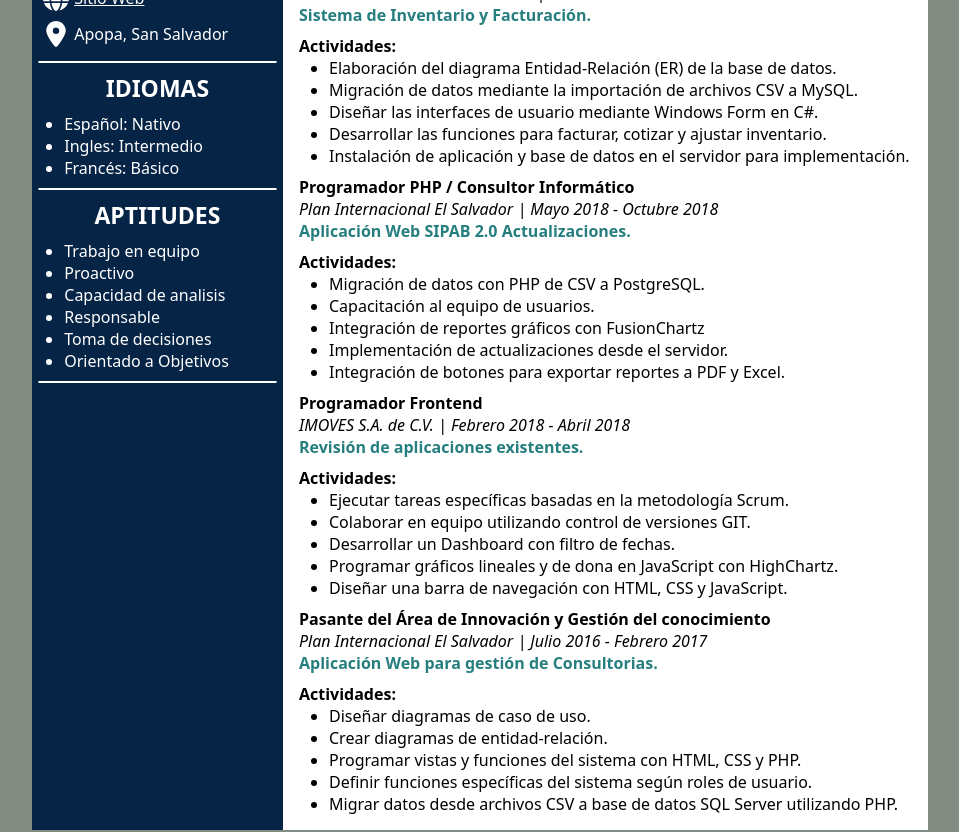
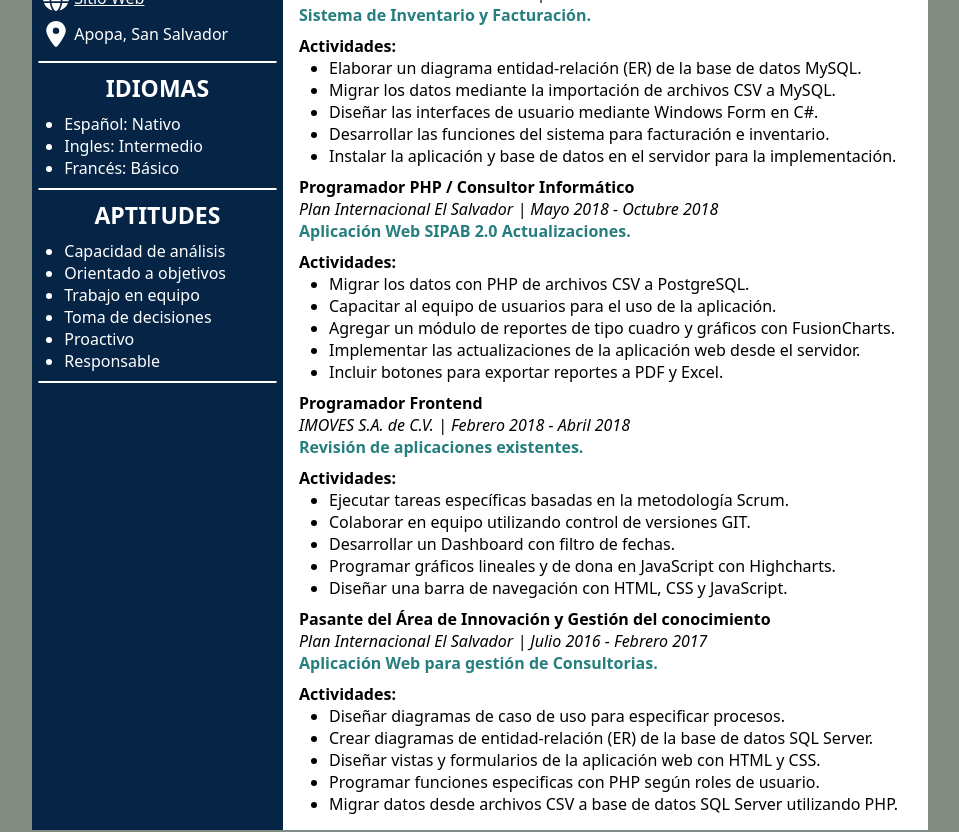
Before and after one commit to Isaac953/curriculum_isaac, a Next.js app: page / in a window 1280 px wide. Shown: the part 480-1312 px from the top of the page, without its empty margins (160-1119 px from the left). Built offline with nearby package versions, Linux system fonts and the light colour scheme.

Commit message:
UP_02: Mejora de redacción de experiencias laborales

```diff
--- a/src/app/components/cards/02_contact/Contact.js
+++ b/src/app/components/cards/02_contact/Contact.js
@@ -55,7 +55,7 @@ export const Contact = () => {
       <ul className="contactcard__list">
         {contactData.map((item) => (
           <li key={item.id} className="contactcard__list--item">
-          {/* url Hidden no exist */}
+            {/* url Hidden no exist */}
             {item.url ? (
               <Link
                 href={{ pathname: item.url }}
--- a/src/app/components/cards/03_profile/Profile.js
+++ b/src/app/components/cards/03_profile/Profile.js
@@ -10,15 +10,14 @@ export const Profile = () => {
   return (
     <section className="profilecard">
       <span className="profilecard__name">{profName}</span>
+      <span className="profilecard__title">
       <Link
         href={{ pathname: url }}
-        className="profilecard__title"
         target="_blank"
         title={profTitle}
       >
         {profTitle}
-      </Link>
-      {/* <span className="profilecard__title">{profTitle}</span> */}
+      </Link></span>
     </section>
   );
 };
--- a/src/app/components/cards/04_about/About.js
+++ b/src/app/components/cards/04_about/About.js
@@ -3,9 +3,9 @@ import "./About.scss";
 
 export const About = () => {
   const title = "ACERCA DE MÍ";
-  const description ="Soy Ingeniero en Sistemas y Computación, con experiencia en el desarrollo de aplicaciones web, \
-  ofreciendo soluciones creativas y eficientes, asegurando resultados a través del trabajo enfocado en objetivos para \
-  las empresas del sector tecnológico, industrial y organizaciones no gubernamentales (ONGs)."
+  const description ="Soy Ingeniero en Sistemas y Computación, con experiencia en el desarrollo de aplicaciones web y escritorio,\
+  enfocado con la entrega de soluciones creativas y eficientes, comprometido con asegurar resultados \
+  sobresalientes mediante un trabajo orientado a objetivos."
   return (
     <section className="aboutcard">
       <h2 className="aboutcard__title">{title}</h2>
--- a/src/app/components/cards/05_softskils/SoftSkills.js
+++ b/src/app/components/cards/05_softskils/SoftSkills.js
@@ -7,27 +7,27 @@ export const SoftSkills = () => {
   let softSkillsData = [
     {
       id: 1,
+      description: "Capacidad de análisis",
+    },
+    {
+      id: 2,
+      description: "Orientado a objetivos",
+    },
+    {
+      id: 3,
       description: "Trabajo en equipo",
     },
     {
-      id: 2,
+      id: 4,
+      description: "Toma de decisiones",
+    },
+    {
+      id: 5,
       description: "Proactivo",
     },
     {
-      id: 3,
-      description: "Capacidad de analisis",
-    },
-    {
-      id: 4,
+      id: 6,
       description: "Responsable",
-    },
-    {
-      id: 5,
-      description: "Toma de decisiones",
-    },
-    {
-      id: 6,
-      description: "Orientado a Objetivos",
     },
   ];
   return (
--- a/src/app/components/cards/06_works/Works.js
+++ b/src/app/components/cards/06_works/Works.js
@@ -15,11 +15,11 @@ export const Works = () => {
       activities: [
         {
           idt: 1,
-          tasks: "Elaboración del diagrama Entidad-Relación (ER) de la base de datos.",
+          tasks: "Elaborar un diagrama entidad-relación (ER) de la base de datos MySQL.",
         },
         {
           idt: 2,
-          tasks: "Migración de datos mediante la importación de archivos CSV a MySQL.",
+          tasks: "Migrar los datos mediante la importación de archivos CSV a MySQL.",
         },
         {
           idt: 3,
@@ -28,12 +28,12 @@ export const Works = () => {
         },
         {
           idt: 4,
-          tasks: "Desarrollar las funciones para facturar, cotizar y ajustar inventario.",
+          tasks: "Desarrollar las funciones del sistema para facturación e inventario.",
         },
         {
           idt: 5,
           tasks:
-            "Instalación de aplicación y base de datos en el servidor para implementación.",
+            "Instalar la aplicación y base de datos en el servidor para la implementación.",
           styleList: "item-bottom",
         },
       ],
@@ -56,24 +56,24 @@ export const Works = () => {
       activities: [
         {
           idt: 1,
-          tasks: "Migración de datos con PHP de CSV a PostgreSQL.",
+          tasks: "Migrar los datos con PHP de archivos CSV a PostgreSQL.",
         },
         {
           idt: 2,
-          tasks: "Capacitación al equipo de usuarios.",
+          tasks: "Capacitar al equipo de usuarios para el uso de la aplicación.",
         },
         {
           idt: 3,
-          tasks: "Integración de reportes gráficos con FusionChartz",
+          tasks: "Agregar un módulo de reportes de tipo cuadro y gráficos con FusionCharts.",
         },
         {
           idt: 4,
           tasks:
-            "Implementación de actualizaciones desde el servidor.",
+            "Implementar las actualizaciones de la aplicación web desde el servidor.",
         },
         {
           idt: 5,
-          tasks: "Integración de botones para exportar reportes a PDF y Excel.",
+          tasks: "Incluir botones para exportar reportes a PDF y Excel.",
           styleList: "item-bottom",
         },
 
@@ -110,7 +110,7 @@ export const Works = () => {
         {
           idt: 4,
           tasks:
-            "Programar gráficos lineales y de dona en JavaScript con HighChartz.",
+            "Programar gráficos lineales y de dona en JavaScript con Highcharts.",
         },
         {
           idt: 5,
@@ -130,21 +130,21 @@ export const Works = () => {
       activities: [
         {
           idt: 1,
-          tasks: "Diseñar diagramas de caso de uso.",
+          tasks: "Diseñar diagramas de caso de uso para especificar procesos.",
         },
         {
           idt: 2,
-          tasks: "Crear diagramas de entidad-relación.",
+          tasks: "Crear diagramas de entidad-relación (ER) de la base de datos SQL Server.",
         },
         {
           idt: 3,
           tasks:
-            "Programar vistas y funciones del sistema con HTML, CSS y PHP.",
+            "Diseñar vistas y formularios de la aplicación web con HTML y CSS.",
         },
         {
           idt: 4,
           tasks:
-            "Definir funciones específicas del sistema según roles de usuario.",
+            "Programar funciones especificas con PHP según roles de usuario.",
         },
         {
           idt: 5,
--- a/src/app/components/cards/08_education/Education.js
+++ b/src/app/components/cards/08_education/Education.js
@@ -51,14 +51,15 @@ let educationData = [
 
           {/* url Hidden no exist */}
           {item.url ? (
+            <span className="educationcard__history--project">
               <Link
                 href={{ pathname: item.url }}
-                className="educationcard__history--project"
                 target="_blank"
                 title={item.project}
               >
                 {item.project}
               </Link>
+              </span>
             ) : (
               <span className="educationcard__history--project">
                 {item.project}
--- a/src/app/components/cards/12_certifications/Certifications.js
+++ b/src/app/components/cards/12_certifications/Certifications.js
@@ -81,7 +81,7 @@ export const Certifications = () => {
     },
     {
         id: 15,
-        description: "Curso Introducción a terminal y línea de comandos",
+        description: "Curso Introducción a terminal y línea de comandos.",
         url: "https://drive.google.com/file/d/1yiZG6-HjwJ9gY0Lrt_TFMrpPG4E7-53i/view",
       },
   ];
@@ -94,7 +94,8 @@ export const Certifications = () => {
           <Link href={{ pathname: item.url }}
                 className="item__linkb"
                 target="_blank"
-                title={item.description}>{item.description}</Link>
+                title={item.description}>{item.description}
+          </Link>
           </li>
         ))}
       </ul>
```
Also changed, not shown: src/app/components/cards/01_photo/Photo.js (+6 -6 lines).
